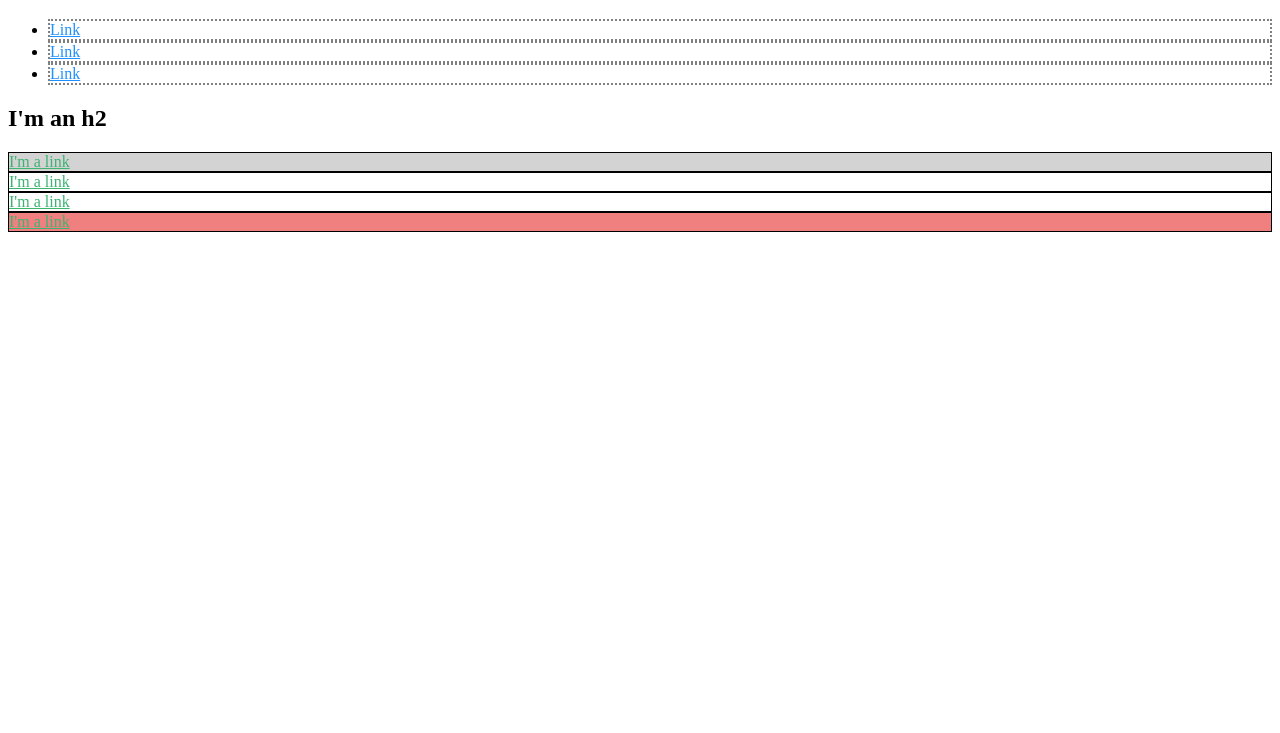
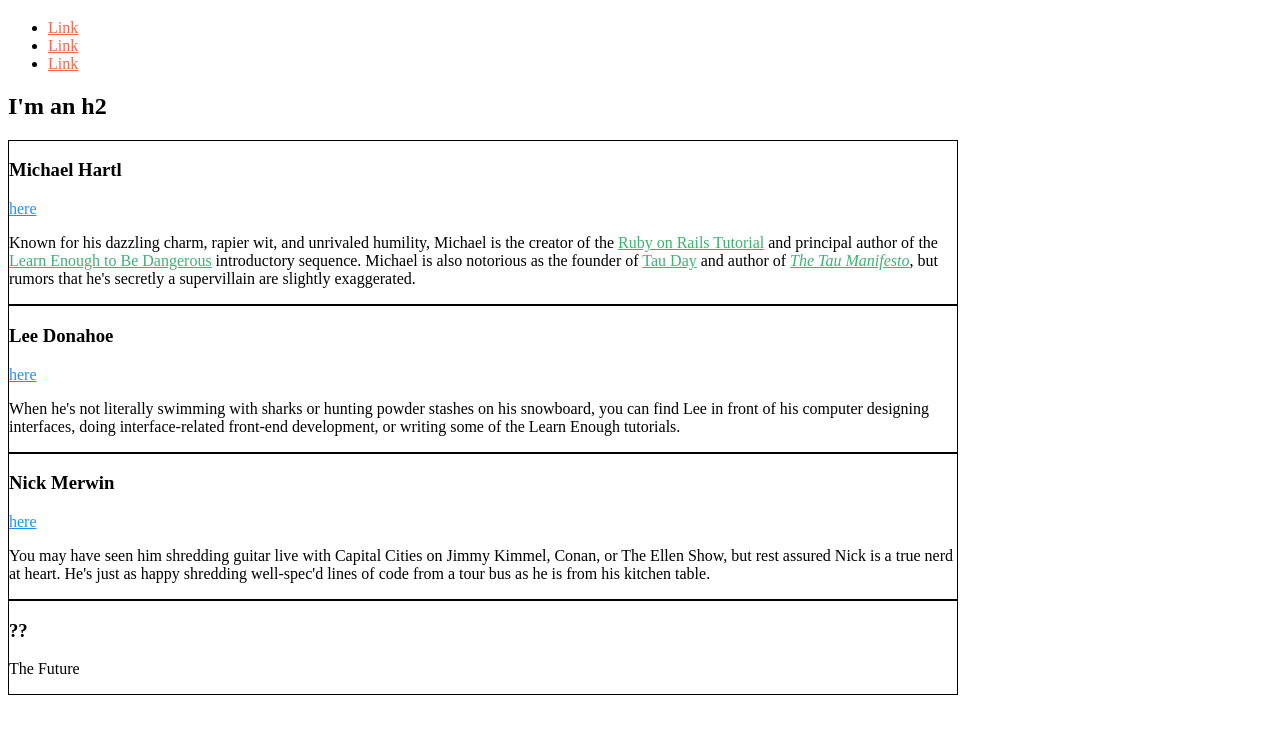
Before and after one commit to laur-tegus/laur-tegus.github.io, a plain HTML site: page index.html in a window 1280 px wide. Shown: the part 61-794 px from the top of the page. Drawn offline with Linux system fonts and the light colour scheme.

Commit message:
end ch 2

```diff
--- a/index.html
+++ b/index.html
@@ -4,26 +4,21 @@
   <title>Test Page: Don't Panic</title>
   <meta charset="utf-8">
   <style>
+    /* GLOBAL STYLES */
     a {
       color: tomato;
     }
-    li {
-      border: 2px dotted gray;
-    }
-    li a {
+    /* SOCIAL STYLES */
+    .social-link {
       color: dodgerblue;
     }
-    #exec-bio {
-      background-color: lightgray;
-    }
+    /* BIO STYLES */
     .bio-box {
       border: 1px solid black;
+      width: 75%;
     }
-    .bio-box a {
+    .bio-copy a {
       color: mediumseagreen;
-    }
-    .alert {
-      background: lightcoral;
     }
   </style>
 </head>
@@ -41,17 +36,44 @@
     </li>
   </ul>
   <h2>I'm an h2</h2>
-  <div id="exec-bio" class="bio-box">
-    <a href="https://example.com/">I'm a link</a>
+  <div class="bio-box">
+    <h3>Michael Hartl</h3>
+    <a href="https://twitter.com/mhartl" class="social-link">here</a>
+    <div class="bio-copy">
+      <p>
+        Known for his dazzling charm, rapier wit, and unrivaled humility, Michael is the creator of the
+        <a href="https://www.railstutorial.org/">Ruby on Rails Tutorial</a> and principal author of the
+        <a href="https://learnenough.com/">Learn Enough to Be Dangerous</a> introductory sequence. Michael is also notorious as the founder of
+        <a href="http://tauday.com/">Tau Day</a> and author of
+        <a href="http://tauday.com/tau-manifesto"><em>The Tau Manifesto</em></a>, but rumors that he's secretly a supervillain are slightly exaggerated.
+      </p>
+    </div>
   </div>
   <div class="bio-box">
-    <a href="https://example.com/">I'm a link</a>
+    <h3>Lee Donahoe</h3>
+    <a href="https://twitter.com/leedonahoe" class="social-link">here</a>
+    <div class="bio-copy">
+      <p>
+        When he's not literally swimming with sharks or hunting powder stashes on his snowboard, you can find Lee in front of his computer designing
+        interfaces, doing interface-related front-end development, or writing some of the Learn Enough tutorials.
+      </p>
+    </div>
   </div>
   <div class="bio-box">
-    <a href="https://example.com/">I'm a link</a>
+    <h3>Nick Merwin</h3>
+    <a href="https://twitter.com/nickmerwin" class="social-link">here</a>
+    <div class="bio-copy">
+      <p>
+        You may have seen him shredding guitar live with Capital Cities on Jimmy Kimmel, Conan, or The Ellen Show,
+        but rest assured Nick is a true nerd at heart. He's just as happy shredding well-spec'd lines of code from a tour         bus as he is from his kitchen table.
+      </p>
+    </div>
   </div>
-  <div class="bio-box alert">
-    <a href="https://example.com/">I'm a link</a>
+  <div class="bio-box">
+    <h3>??</h3>
+    <p>
+      The Future
+    </p>
   </div>
 </body>
 </html>
```
